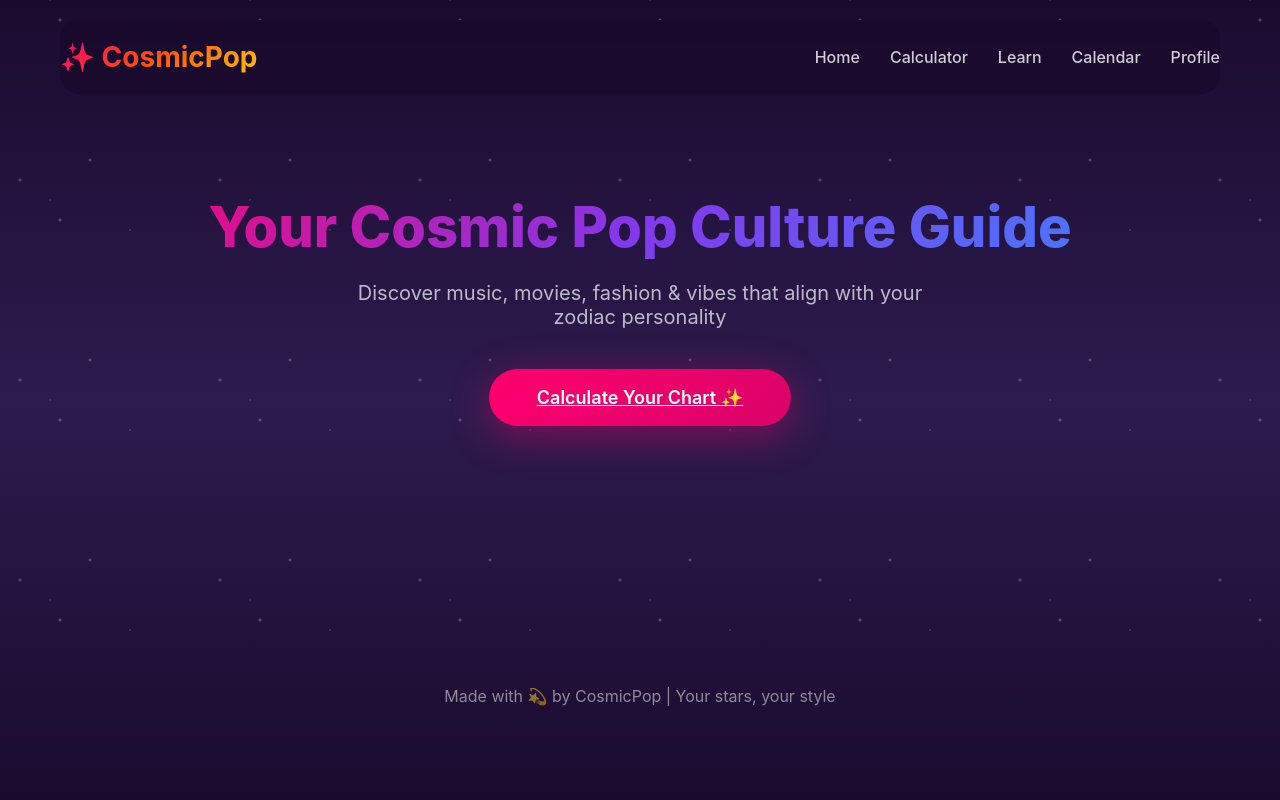
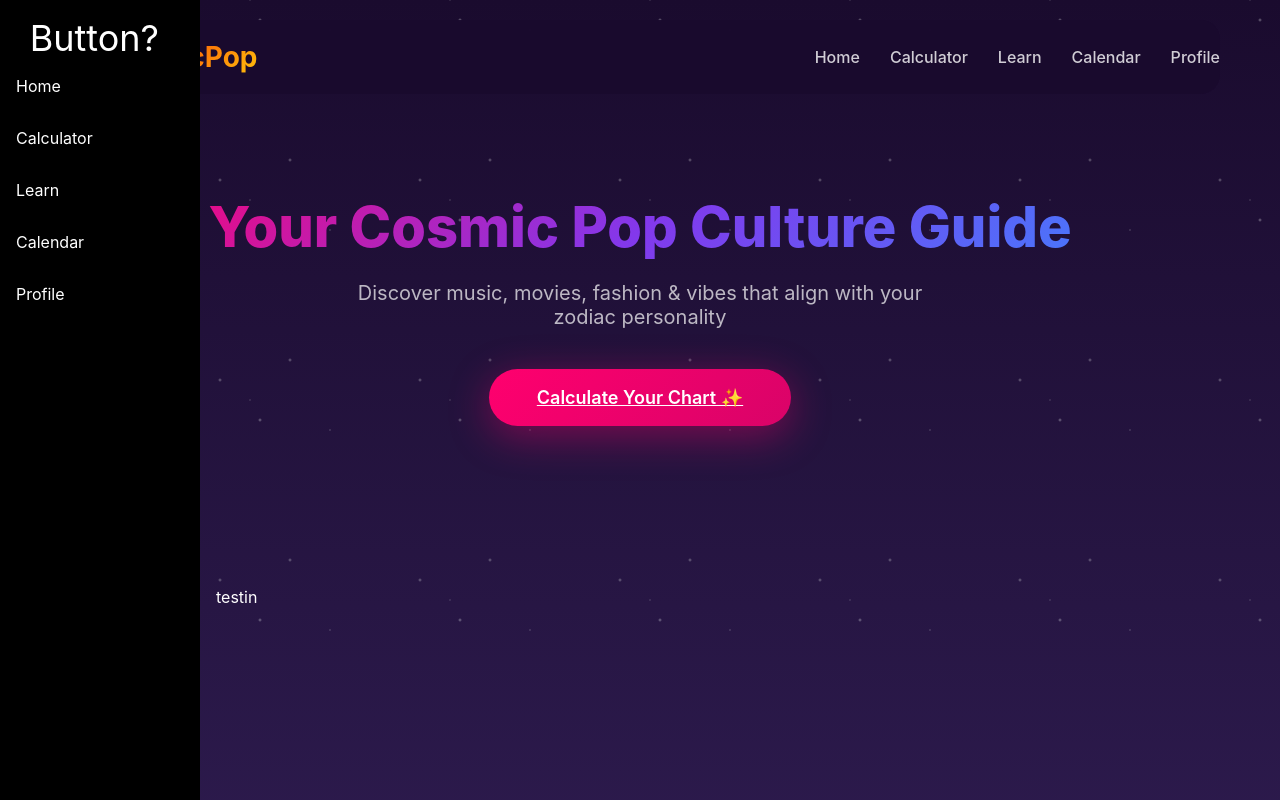
Before and after one commit to cmc014/wic-project-wi26, a plain HTML site: page Project teams/index.html in a window 1280 px wide. Shown: the top 800 px of the page. Drawn offline with Linux system fonts and the light colour scheme.

Commit message:
Added half working sidebar
I modified index and css files on branch annghi3

```diff
--- a/Project teams/index.html
+++ b/Project teams/index.html
@@ -28,6 +28,21 @@
         </section>
     </div>
 
+    <div class="sidebar">
+        <a href="javascript:void(0)" class="closebutton" onclick="closesidebar()">Button?</a>
+        <a href="index.html">Home</a>
+        <a href="calculator.html">Calculator</a>
+        <a href="learn.html">Learn</a>
+        <a href="calendar.html">Calendar</a>
+        <a href="profile.html">Profile</a>
+    </div>
+
+    <span onclick="openNav()">CLICK HERE;</span>
+
+    <div class="content">
+        <p>testin</p>
+    </div>
+
     <footer>
         <p>Made with 💫 by CosmicPop | Your stars, your style</p>
     </footer>
--- a/Project teams/styles.css
+++ b/Project teams/styles.css
@@ -63,6 +63,63 @@ nav {
     backdrop-filter: blur(10px);
     z-index: 100;
     border-radius: 20px;
+}
+
+/* Sidebar Menu*/
+.sidebar {
+    margin: 0;
+    padding: 0;
+    width: 200px;
+    z-index: 1; /* makes it stay on top*/
+    top: 0; /* makes it stay at the top */
+    left: 0;
+    background-color: black;
+    position: fixed;
+    padding-top: 60px;
+    height: 100%;
+    overflow-x: hidden;
+    transition: 0.5s;
+}
+
+/* Sidebar Links */
+.sidebar a {
+    display: block;
+    color: white;
+    padding: 16px;
+    text-decoration: none;
+    transition: 0.5s;
+}
+
+/* When you hover? */
+.sidebar a:hover {
+    color: gold;
+}
+/*Current Links on Sidebar */
+.sidebar a.active{
+    background-color: brown ;
+    color: orange;
+}
+
+/* When mouse on Sidebar */
+.sidebar a.hover:not(.active) {
+    background-color: brown;
+    color: white;
+}
+
+/* Close button */
+.sidebar .closebutton {
+    position: absolute;
+    top: 0;
+    right: 25px;
+    font-size: 36px;
+    margin-left: 50px;
+}
+
+/* Page Content */
+div.content {
+    margin-left: 200px;
+    padding: 1px 16px;
+    height: 1000px;
 }
 
 .logo {
```
